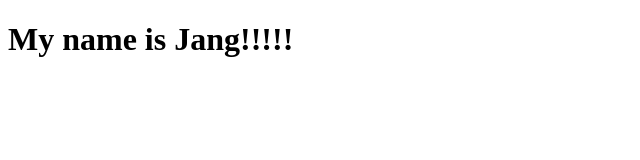
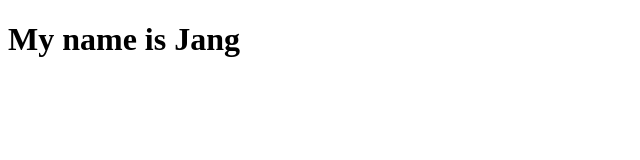
Before and after one commit to Jsingh651/NEw-project, a plain HTML site: page index.html in a window 1280 px wide. Shown: the full height of the page, 0-640 px from the left. Drawn offline with Linux system fonts and the light colour scheme.

Commit message:
Exclamation removed

```diff
--- a/index.html
+++ b/index.html
@@ -7,6 +7,6 @@
     <title>Document</title>
 </head>
 <body>
-    <h1> My name is Jang!!!!!</h1>
+    <h1> My name is Jang</h1>
 </body>
 </html>
```
